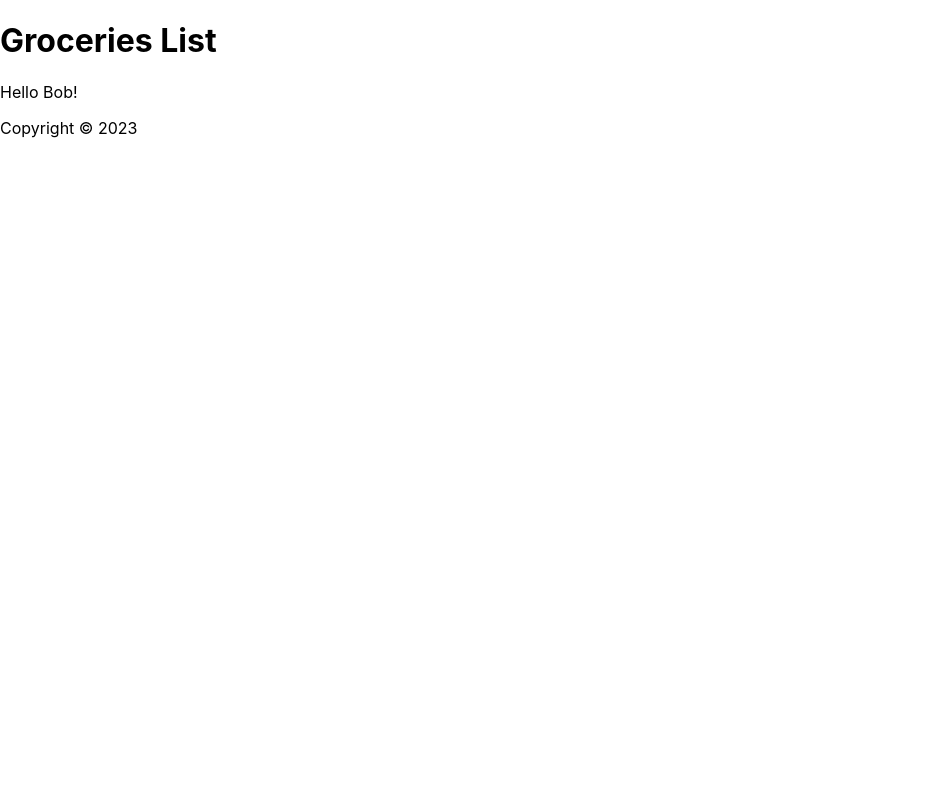
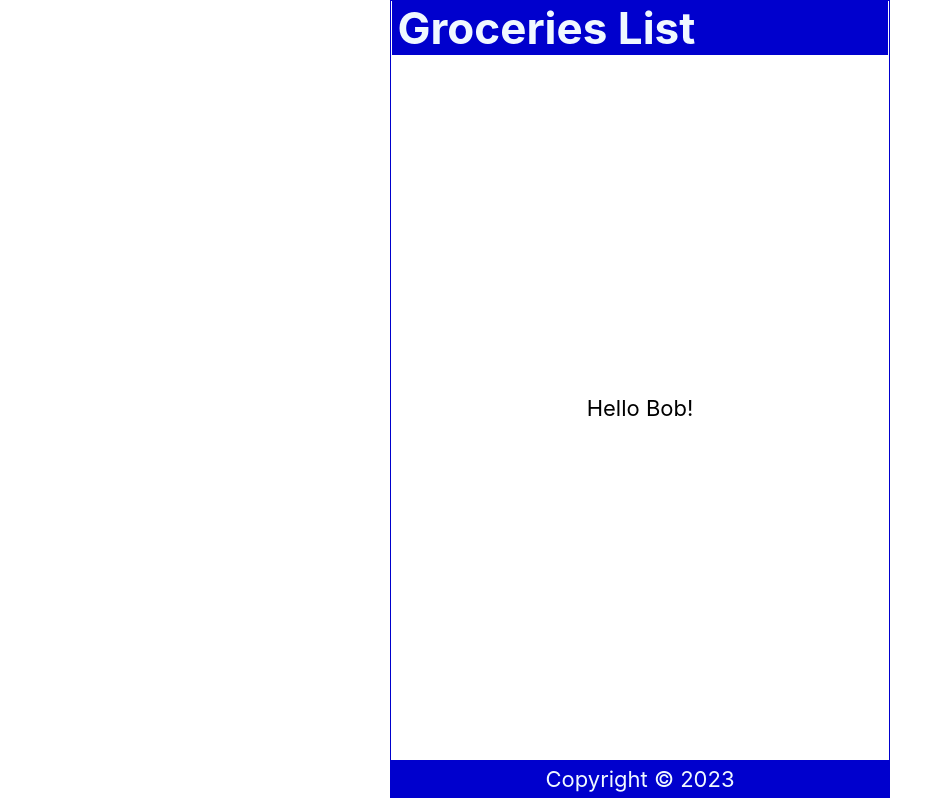
Before and after one commit to Geoffrey-Merville/reactcourse-blogapp, a React (Create React App) app in the folder full-react-course/: page / in a window 1280 px wide. Shown: the whole page, without its empty margins (0-952 px from the left). Built offline with nearby package versions, Linux system fonts and the light colour scheme; the HTML template or start-up script is replaced by a standard one.

Commit message:
Added styles to the index page

```diff
--- a/full-react-course/src/index.css
+++ b/full-react-course/src/index.css
@@ -1,5 +1,15 @@
+* {
+  margin: 0;
+  padding: 0;
+  box-sizing: border-box;
+}
+
+html {
+  font-size: 22px;
+}
+
 body {
-  margin: 0;
+  min-height: 100vh;
   font-family: -apple-system, BlinkMacSystemFont, 'Segoe UI', 'Roboto', 'Oxygen',
     'Ubuntu', 'Cantarell', 'Fira Sans', 'Droid Sans', 'Helvetica Neue',
     sans-serif;
@@ -7,7 +17,42 @@
   -moz-osx-font-smoothing: grayscale;
 }
 
-code {
-  font-family: source-code-pro, Menlo, Monaco, Consolas, 'Courier New',
-    monospace;
+.App {
+  display: flex;
+  flex-direction: column;
+  justify-content: center;
+  align-items: center;
+  height: calc(100vh - 2px);
+  max-width: 500px;
+  border: solid 1px mediumblue;
+  margin: auto;
 }
+
+header {
+  width: calc(100% - 2px);
+  padding: 0 0.25em;
+  background-color: mediumblue;
+  color: aliceblue;
+  display: flex;
+  justify-content: space-between;
+  align-items: center;
+}
+
+main {
+  width: 100%;
+  display: flex;
+  flex-direction: column;
+  flex-grow: 1;
+  justify-content: center;
+  align-items: center;
+  overflow-y: auto;
+}
+
+footer {
+  width: 100%;
+  padding: 0.25em;
+  background-color: mediumblue;
+  color: aliceblue;
+  display: grid;
+  place-content: center;
+}
```
